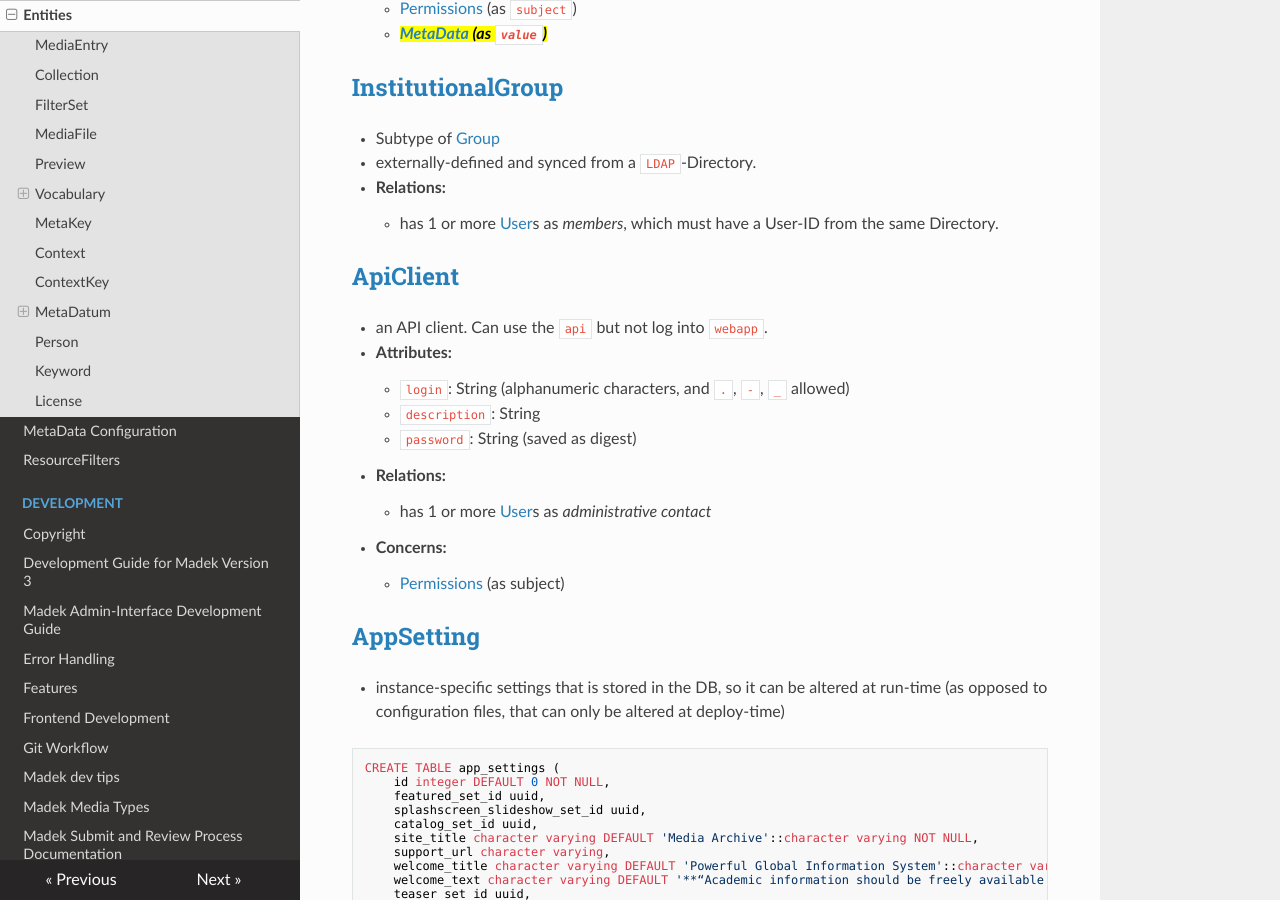
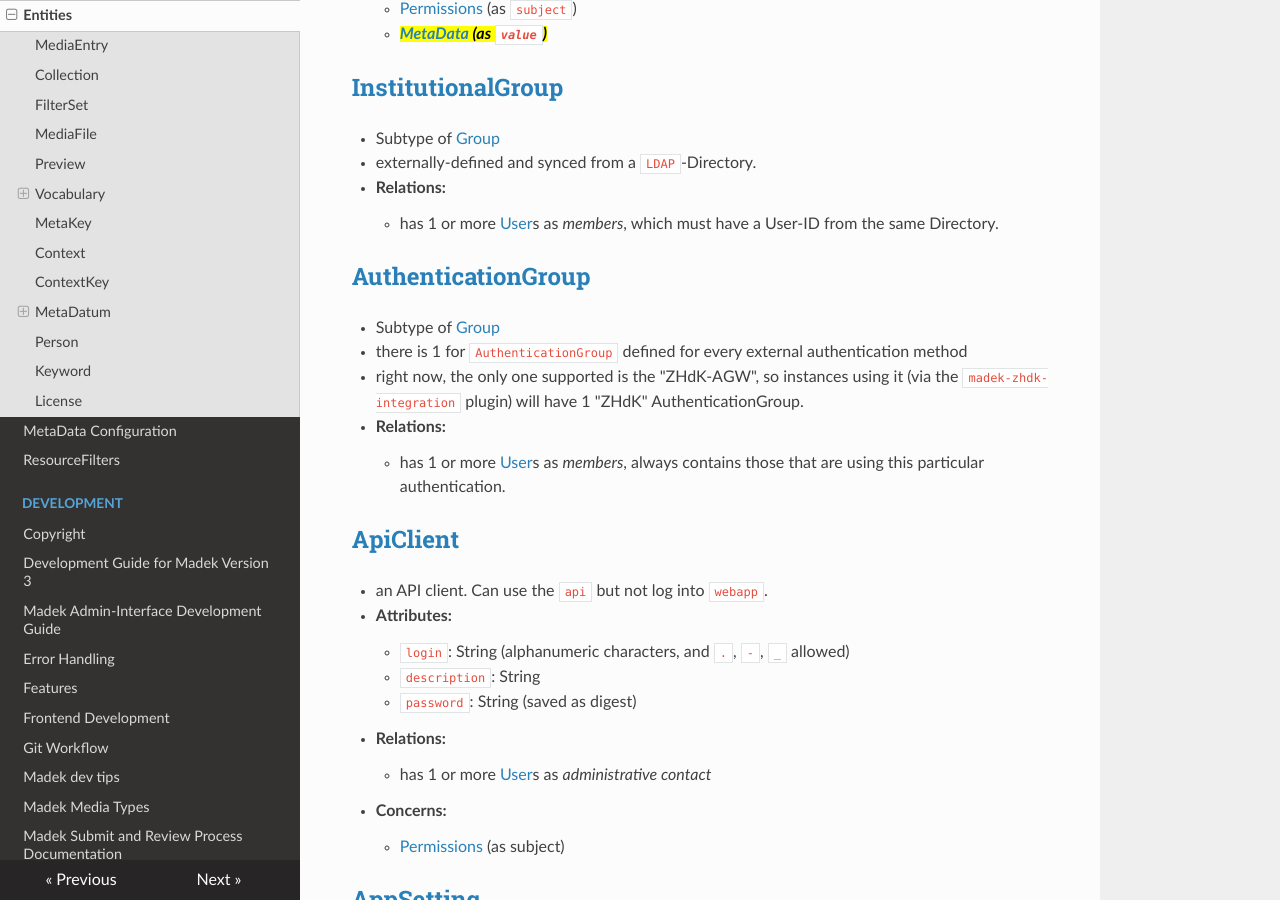
Before and after one commit to Madek/madek-documentation, an MkDocs documentation site: the page built from source/architecture/entities.md, in a window 1280 px wide and 900 px high, scrolled down 9101 px. Built offline with MkDocs 1.6.1, drawn with Linux system fonts in a browser that asks for light colours; nearby versions of some CDN libraries.

Commit message:
entities: AuthenticationGroup

```diff
--- a/source/architecture/entities.md
+++ b/source/architecture/entities.md
@@ -402,6 +402,16 @@ CREATE TABLE license_groups (
     - has 1 or more [User][]s as *members*,
       which must have a User-ID from the same Directory.
 
+## [AuthenticationGroup][]
+
+- Subtype of [Group][]
+- there is 1 for `AuthenticationGroup` defined for every external authentication method
+  - right now, the only one supported is the "ZHdK-AGW", so instances using
+    it (via the `madek-zhdk-integration` plugin) will have 1 "ZHdK" AuthenticationGroup.
+- **Relations:**
+    - has 1 or more [User][]s as *members*,
+      always contains those that are using this particular authentication.
+
 
 ## [ApiClient][]
 
@@ -743,6 +753,7 @@ CREATE TABLE visualizations (
 [Admin]: #admin
 [ApiClient]: #apiclient
 [AppSetting]: #appsetting
+[AuthenticationGroup]: #authenticationgroup
 [Collection]: #collection
 [Concerns]: #concerns
 [Context]: #context
```
